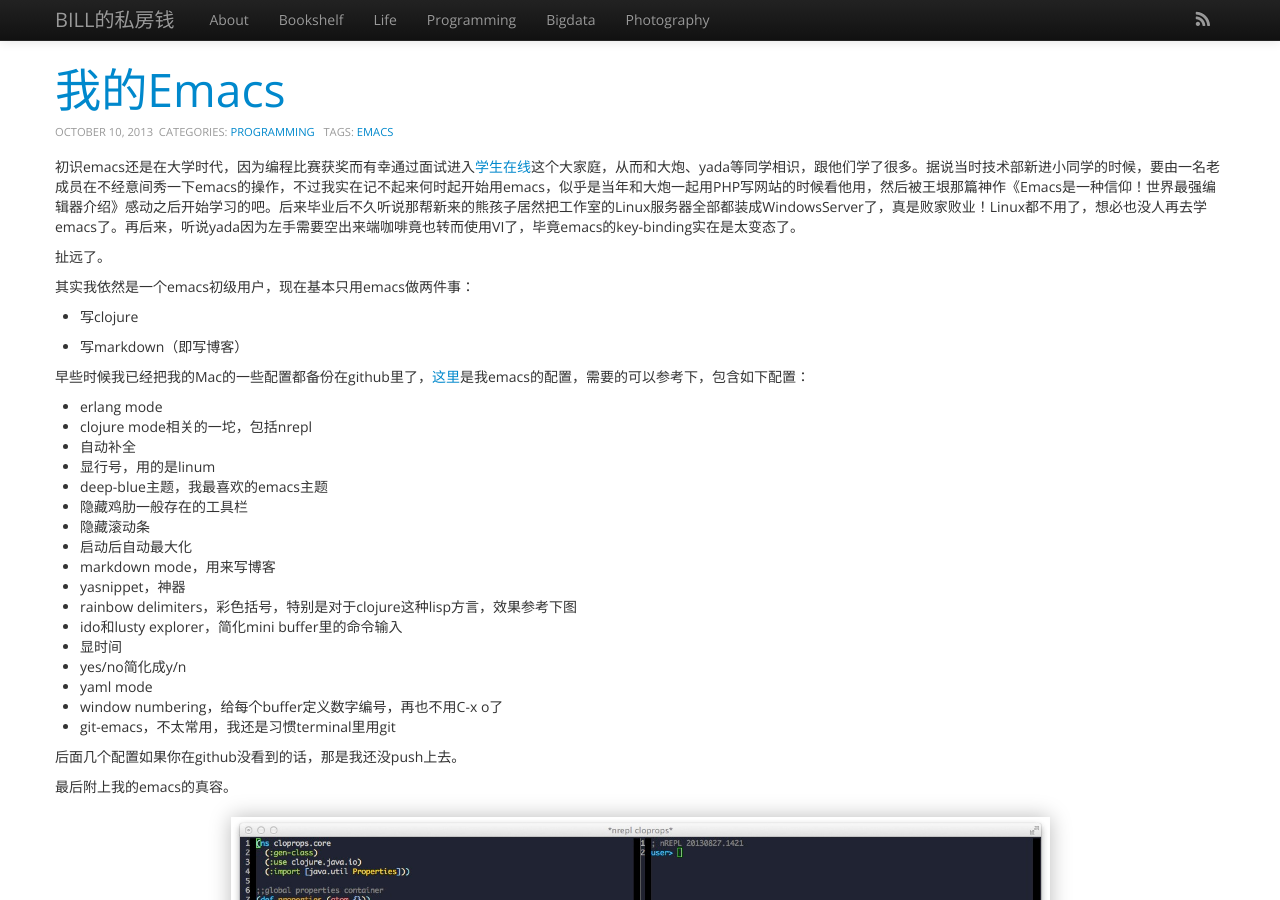
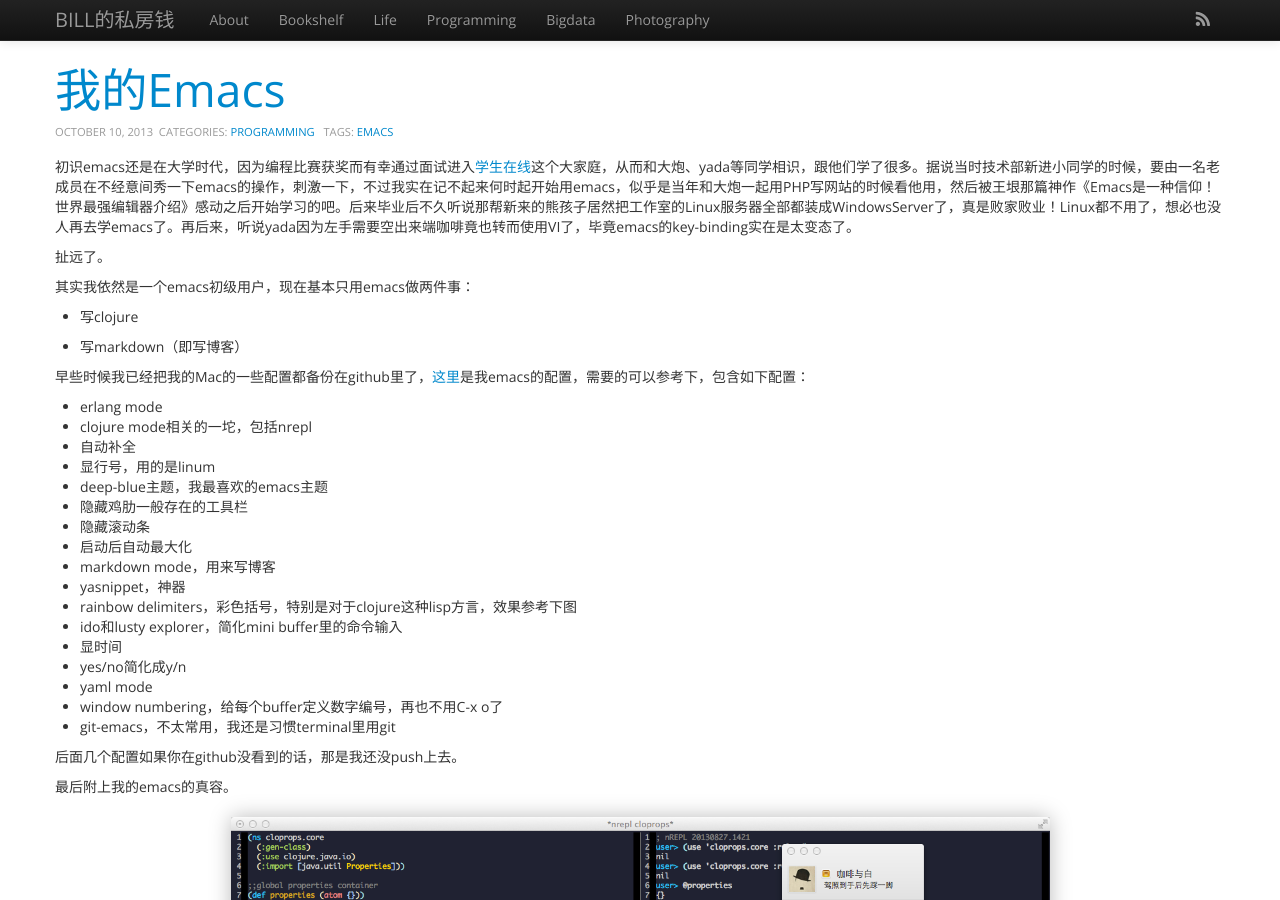
Before and after one commit to jingege/jingege.github.com, a Jekyll site: the page built from _posts/tech/etc/2013-10-10-my-emacs.md, in a window 1280 px wide and 900 px high. Built offline with Jekyll 4.4.1, drawn with Linux system fonts in a browser that asks for light colours; Markdown is read by kramdown in place of the engine named in the settings; comment, search, counter and statistics services are not loaded.

```diff
--- a/_posts/tech/etc/2013-10-10-my-emacs.md
+++ b/_posts/tech/etc/2013-10-10-my-emacs.md
@@ -9,7 +9,7 @@ published: true
 summary: 秀一下我的emacs
 ---
 
-初识emacs还是在大学时代，因为编程比赛获奖而有幸通过面试进入[学生在线](http://online.cumt.edu.cn)这个大家庭，从而和大炮、yada等同学相识，跟他们学了很多。据说当时技术部新进小同学的时候，要由一名老成员在不经意间秀一下emacs的操作，不过我实在记不起来何时起开始用emacs，似乎是当年和大炮一起用PHP写网站的时候看他用，然后被王垠那篇神作《Emacs是一种信仰！世界最强编辑器介绍》感动之后开始学习的吧。后来毕业后不久听说那帮新来的熊孩子居然把工作室的Linux服务器全部都装成WindowsServer了，真是败家败业！Linux都不用了，想必也没人再去学emacs了。再后来，听说yada因为左手需要空出来端咖啡竟也转而使用VI了，毕竟emacs的key-binding实在是太变态了。
+初识emacs还是在大学时代，因为编程比赛获奖而有幸通过面试进入[学生在线](http://online.cumt.edu.cn)这个大家庭，从而和大炮、yada等同学相识，跟他们学了很多。据说当时技术部新进小同学的时候，要由一名老成员在不经意间秀一下emacs的操作，刺激一下，不过我实在记不起来何时起开始用emacs，似乎是当年和大炮一起用PHP写网站的时候看他用，然后被王垠那篇神作《Emacs是一种信仰！世界最强编辑器介绍》感动之后开始学习的吧。后来毕业后不久听说那帮新来的熊孩子居然把工作室的Linux服务器全部都装成WindowsServer了，真是败家败业！Linux都不用了，想必也没人再去学emacs了。再后来，听说yada因为左手需要空出来端咖啡竟也转而使用VI了，毕竟emacs的key-binding实在是太变态了。
 
 扯远了。
 
```
Also changed, not shown: images/myemacs.png.
